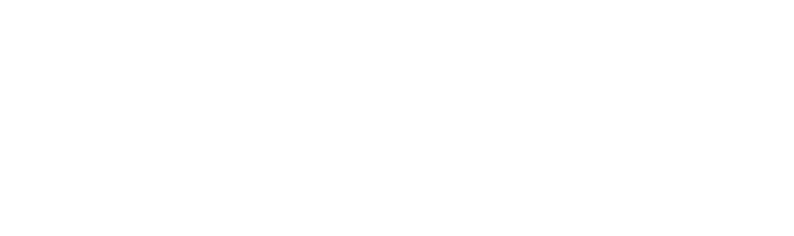
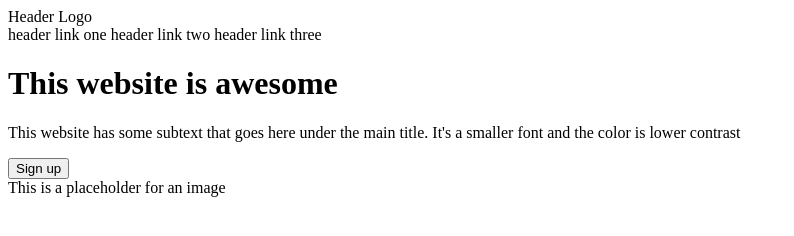
Before and after one commit to blehnk/landing-page, a plain HTML site: page index.html in a window 1280 px wide. Shown: the whole page, without its empty margins (0-794 px from the left). Drawn offline with Linux system fonts and the light colour scheme.

Commit message:
add html for the header in index.html

```diff
--- a/index.html
+++ b/index.html
@@ -5,6 +5,22 @@
         <title>Landing Page</title>
     </head>
     <body>
+        <div class="header">
+            <div class="left">Header Logo</div>
+            <div class="right">
+                <span>header link one</span>
+                <span>header link two</span>
+                <span>header link three</span>
+            </div>
+            <div class="title">
+                <h1>This website is awesome</h1>
+                <p>This website has some subtext that goes here under the main title. It's a smaller font and the color is lower contrast</p>
+                <button>Sign up</button>
+            </div>
+            <div class="img">
+                <div>This is a placeholder for an image</div>
+            </div>
 
+        </div>
     </body>
 </html>
```
